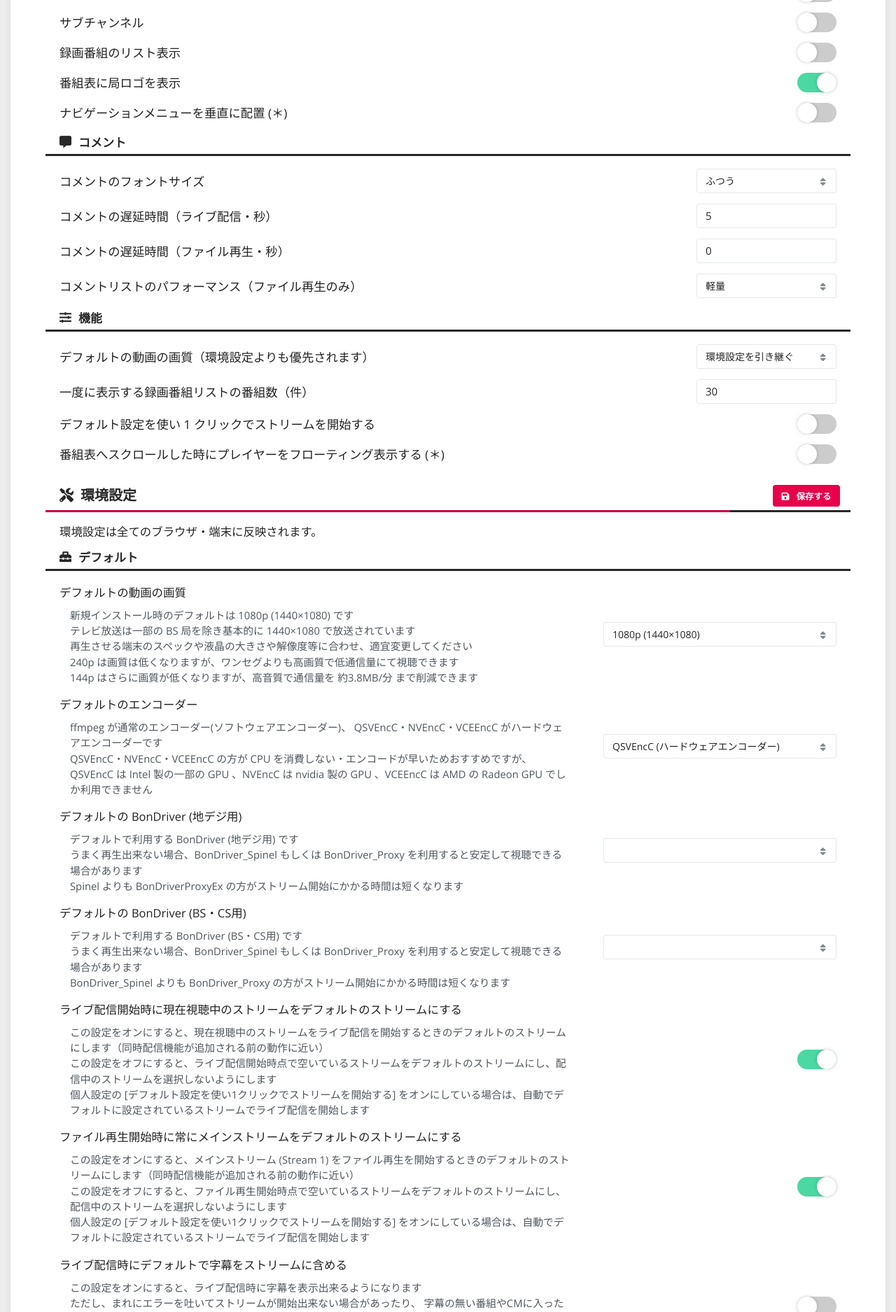
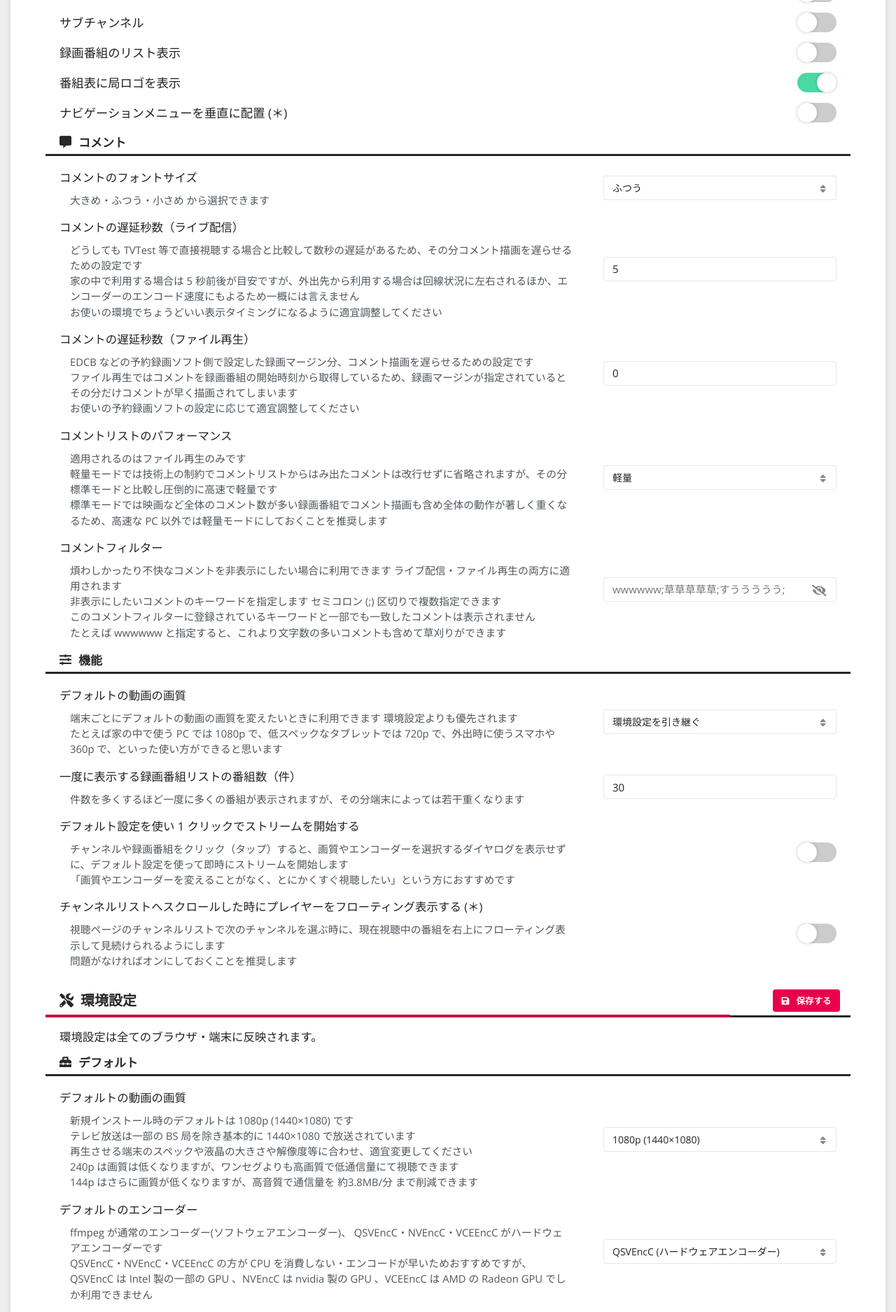
Before and after one commit to tsukumijima/TVRemotePlus, a PHP site: page /settings/ in a window 1280 px wide. Shown: the part 458-2333 px from the top of the page at 70% size. Run offline with PHP 8.4, Linux system fonts and the light colour scheme; data that the repository does not hold is empty; some libraries are stand-ins or nearby versions.

Commit message:
個人設定の各項目に説明を追加

```diff
--- a/htdocs/files/settings.css
+++ b/htdocs/files/settings.css
@@ -188,8 +188,8 @@ select {
     width: 100%;
 }
 
-#setting-user .select-wrap, #setting-user .text-box {
-    max-width: 200px;
+.select-wrap, .text-box {
+    flex-shrink: 0;
 }
 
 .download, .download:link, .download:visited {
--- a/htdocs/settings.php
+++ b/htdocs/settings.php
@@ -423,7 +423,12 @@
             <h4><i class="fas fa-comment-alt"></i>コメント</h4>
 
             <div class="setting-form setting-select">
-              <span>コメントのフォントサイズ</span>
+              <div class="setting-content">
+                <span>コメントのフォントサイズ</span>
+                <p>
+                  大きめ・ふつう・小さめ から選択できます<br>
+                </p>
+              </div>
               <div class="select-wrap">
                 <select id="comment_size" required>
 <?php	if (isSettingsItem('comment_size', '42') !== false){ ?>
@@ -448,7 +453,14 @@
             </div>
 
             <div class="setting-form setting-select">
-              <span>コメントの遅延時間（ライブ配信・秒）</span>
+              <div class="setting-content">
+                <span>コメントの遅延秒数（ライブ配信）</span>
+                <p>
+                  どうしても TVTest 等で直接視聴する場合と比較して数秒の遅延があるため、その分コメント描画を遅らせるための設定です<br>
+                  家の中で利用する場合は 5 秒前後が目安ですが、外出先から利用する場合は回線状況に左右されるほか、エンコーダーのエンコード速度にもよるため一概には言えません<br>
+                  お使いの環境でちょうどいい表示タイミングになるように適宜調整してください<br>
+                </p>
+              </div>
 <?php	if (isSettingsItem('comment_delay') !== false){ ?>
               <input class="text-box" id="comment_delay" type="number" min="0" max="120" placeholder="5" value="<?= isSettingsItem('comment_delay'); ?>" required />
 <?php	} else { ?>
@@ -457,7 +469,14 @@
             </div>
 
             <div class="setting-form setting-select">
-              <span>コメントの遅延時間（ファイル再生・秒）</span>
+              <div class="setting-content">
+                <span>コメントの遅延秒数（ファイル再生）</span>
+                <p>
+                  EDCB などの予約録画ソフト側で設定した録画マージン分、コメント描画を遅らせるための設定です<br>
+                  ファイル再生ではコメントを録画番組の開始時刻から取得しているため、録画マージンが指定されているとその分だけコメントが早く描画されてしまいます<br>
+                  お使いの予約録画ソフトの設定に応じて適宜調整してください<br>
+                </p>
+              </div>
 <?php	if (isSettingsItem('comment_file_delay') !== false){ ?>
               <input class="text-box" id="comment_file_delay" type="number" min="0" max="120" placeholder="0" value="<?= isSettingsItem('comment_file_delay'); ?>" required />
 <?php	} else { ?>
@@ -466,7 +485,14 @@
             </div>
 
             <div class="setting-form setting-select">
-              <span>コメントリストのパフォーマンス（ファイル再生のみ）</span>
+              <div class="setting-content">
+                <span>コメントリストのパフォーマンス</span>
+                <p>
+                  適用されるのはファイル再生のみです<br>
+                  軽量モードでは技術上の制約でコメントリストからはみ出たコメントは改行せずに省略されますが、その分標準モードと比較し圧倒的に高速で軽量です<br>
+                  標準モードでは映画など全体のコメント数が多い録画番組でコメント描画も含め全体の動作が著しく重くなるため、高速な PC 以外では軽量モードにしておくことを推奨します<br>
+                </p>
+              </div>
               <div class="select-wrap">
                 <select id="comment_list_performance" required>
 <?php	if (isSettingsItem('comment_list_performance', 'normal') !== false){ ?>
@@ -483,10 +509,32 @@
               </div>
             </div>
 
+            <div class="setting-form setting-input">
+              <div class="setting-content">
+                <span>コメントフィルター</span>
+                <p>
+                  煩わしかったり不快なコメントを非表示にしたい場合に利用できます ライブ配信・ファイル再生の両方に適用されます<br>
+                  非表示にしたいコメントのキーワードを指定します セミコロン (;) 区切りで複数指定できます<br>
+                  このコメントフィルターに登録されているキーワードと一部でも一致したコメントは表示されません<br>
+                  たとえば wwwwww と指定すると、これより文字数の多いコメントも含めて草刈りができます<br>
+                </p>
+              </div>
+              <div class="password-box-wrap">
+                <input class="password-box" id="comment_filter" type="password" placeholder="wwwwww;草草草草草;すううううう;" required />
+                <i class="password-box-input fas fa-eye-slash"></i>
+              </div>
+            </div>
+
             <h4><i class="fas fa-sliders-h"></i>機能</h4>
 
             <div class="setting-form setting-select">
-              <span>デフォルトの動画の画質（環境設定よりも優先されます）</span>
+              <div class="setting-content">
+                <span>デフォルトの動画の画質</span>
+                <p>
+                  端末ごとにデフォルトの動画の画質を変えたいときに利用できます 環境設定よりも優先されます<br>
+                  たとえば家の中で使う PC では 1080p で、低スペックなタブレットでは 720p で、外出時に使うスマホや 360p で、といった使い方ができると思います<br>
+                </p>
+              </div>
               <div class="select-wrap">
                 <select id="quality_user_default" required>
                   <?php $quality_user_default = isSettingsItem('quality_user_default'); ?>
@@ -504,7 +552,12 @@
             </div>
 
             <div class="setting-form setting-select">
-              <span>一度に表示する録画番組リストの番組数（件）</span>
+              <div class="setting-content">
+                <span>一度に表示する録画番組リストの番組数（件）</span>
+                <p>
+                  件数を多くするほど一度に多くの番組が表示されますが、その分端末によっては若干重くなります<br>
+                </p>
+              </div>
 <?php	if (isSettingsItem('list_view_number') !== false){ ?>
               <input class="text-box" id="list_view_number" type="number" min="10" max="100" placeholder="30" value="<?= isSettingsItem('list_view_number'); ?>" required />
 <?php	} else { ?>
@@ -513,7 +566,13 @@
             </div>
 
             <div class="setting-form">
-              <span>デフォルト設定を使い 1 クリックでストリームを開始する</span>
+              <div class="setting-content">
+                <span>デフォルト設定を使い 1 クリックでストリームを開始する</span>
+                <p>
+                  チャンネルや録画番組をクリック（タップ）すると、画質やエンコーダーを選択するダイヤログを表示せずに、デフォルト設定を使って即時にストリームを開始します<br>
+                  「画質やエンコーダーを変えることがなく、とにかくすぐ視聴したい」という方におすすめです<br>
+                </p>
+              </div>
               <div class="toggle-switch">
 <?php	if (isSettingsItem('onclick_stream', true) !== false){ ?>
                 <input id="onclick_stream" class="toggle-input" type="checkbox" value="true" checked />
@@ -525,7 +584,13 @@
             </div>
 
             <div class="setting-form">
-              <span>番組表へスクロールした時にプレイヤーをフローティング表示する (＊)</span>
+              <div class="setting-content">
+                <span>チャンネルリストへスクロールした時にプレイヤーをフローティング表示する (＊)</span>
+                <p>
+                  視聴ページのチャンネルリストで次のチャンネルを選ぶ時に、現在視聴中の番組を右上にフローティング表示して見続けられるようにします<br>
+                  問題がなければオンにしておくことを推奨します<br>
+                </p>
+              </div>
               <div class="toggle-switch">
 <?php	if (isSettingsItem('player_floating', true) !== false){ ?>
                 <input id="player_floating" class="toggle-input" type="checkbox" value="true" checked />
```
